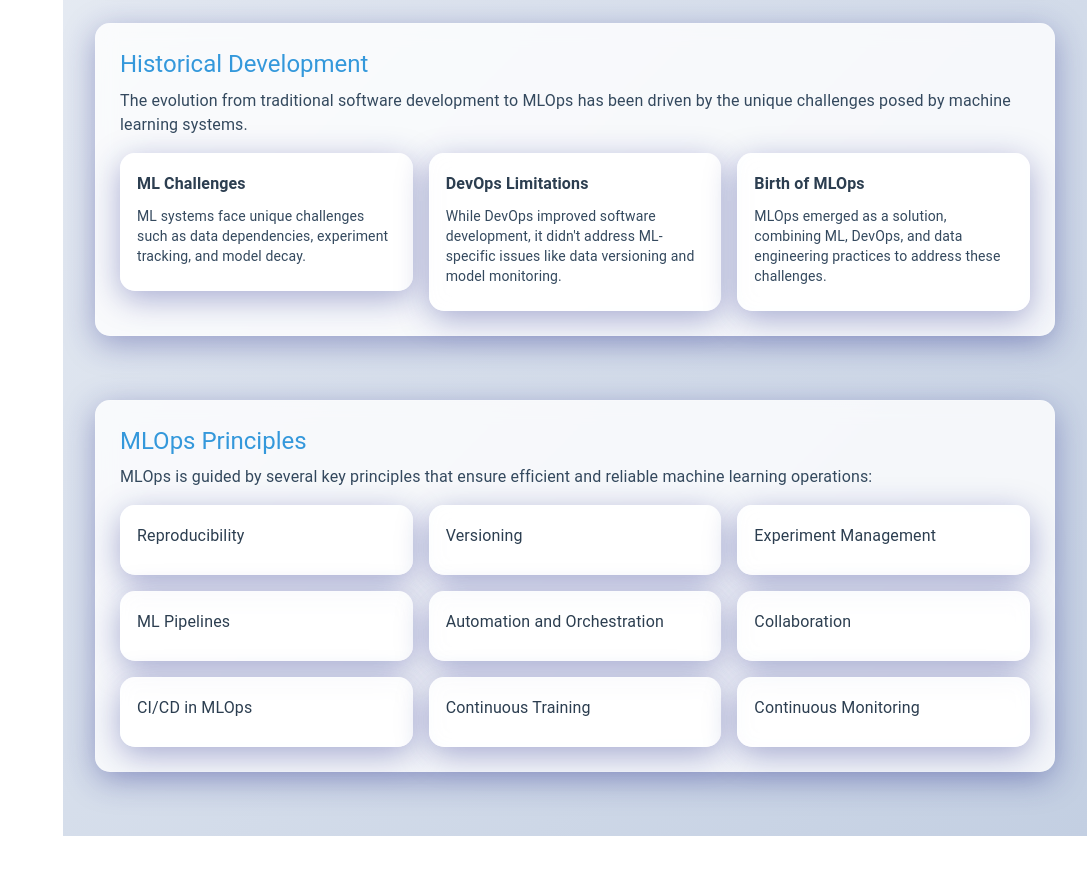
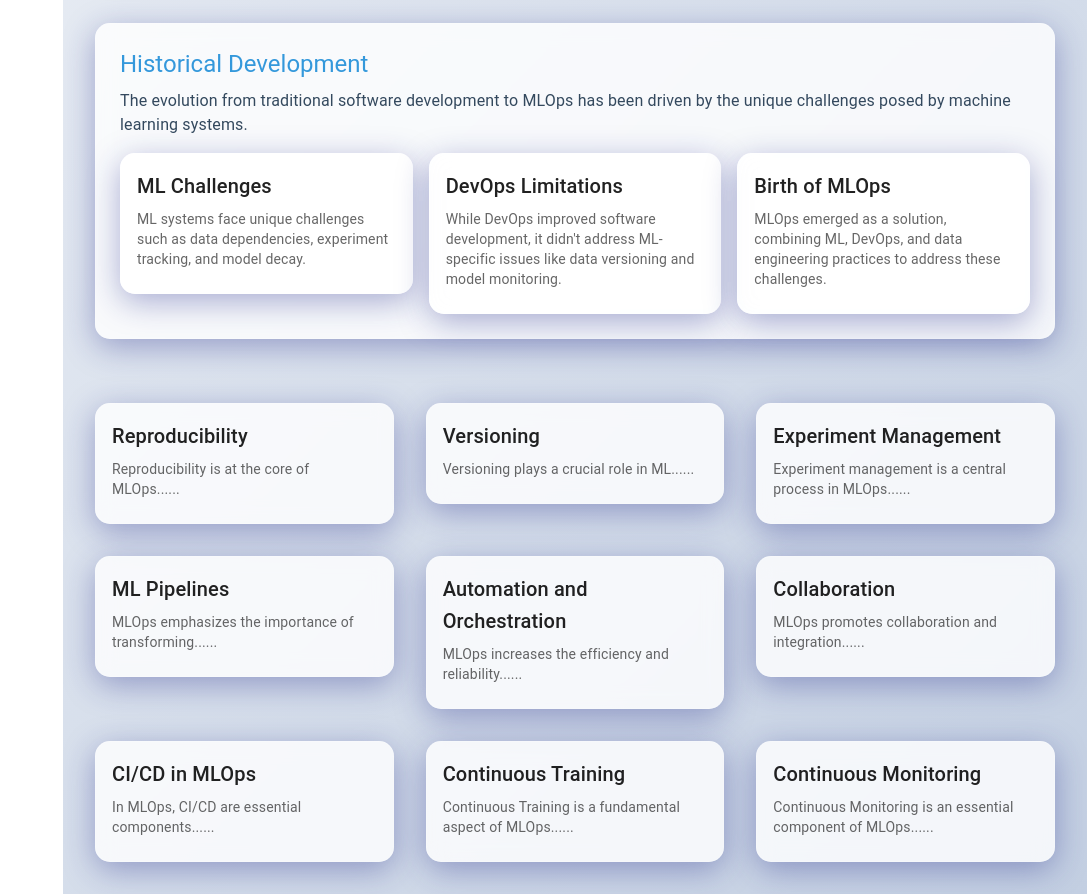
Before and after one commit to ahmad-salah94/mlops_stack, a Next.js app in the folder mlops-app/: page /home in a window 1280 px wide. Shown: the part 920-1814 px from the top of the page, without its empty margins (193-1280 px from the left). Before the commit the page ends 1756 px from the top, so only its background shows below. Built offline with nearby package versions, Linux system fonts and the light colour scheme.

Commit message:
Bugfixing

```diff
--- a/mlops-app/app/home/home.tsx
+++ b/mlops-app/app/home/home.tsx
@@ -56,7 +56,7 @@ const StyledCard = styled(Card)(({ theme }) => ({
   },
 }));
 
-// Wrap styled components with forwardRef for compatibility with motion
+// Motion wrapper without custom
 type MotionPaperProps = HTMLMotionProps<"div"> & React.ComponentProps<typeof StyledPaper>;
 
 const MotionPaper = forwardRef<HTMLDivElement, MotionPaperProps>((props, ref) => (
@@ -66,6 +66,7 @@ const MotionPaper = forwardRef<HTMLDivElement, MotionPaperProps>((props, ref) =>
 ));
 MotionPaper.displayName = 'MotionPaper';
 
+// Motion wrapper for the StyledCard
 type MotionCardProps = HTMLMotionProps<"div"> & React.ComponentProps<typeof StyledCard> & { index: number };
 
 const MotionCard = forwardRef<HTMLDivElement, MotionCardProps>(({ index, ...props }, ref) => (
@@ -73,7 +74,7 @@ const MotionCard = forwardRef<HTMLDivElement, MotionCardProps>(({ index, ...prop
     ref={ref}
     initial={{ opacity: 0, y: 20 }}
     animate={{ opacity: 1, y: 0 }}
-    transition={{ duration: 0.5, delay: 0.6 + (index * 0.1) }}
+    transition={{ duration: 0.5, delay: 0.6 + index * 0.1 }}
   >
     <StyledCard {...props} />
   </motion.div>
@@ -81,27 +82,29 @@ const MotionCard = forwardRef<HTMLDivElement, MotionCardProps>(({ index, ...prop
 MotionCard.displayName = 'MotionCard';
 
 const principlesData = {
-  "Reproducibility": "Reproducibility is at the core of MLOps. It refers to the ability to repeat ML experiments or ML models under the same conditions with identical results. This is crucial for ensuring the reliability and fairness of ML systems. Reproducibility is achieved through consistent versioning and careful experiment management, facilitating debugging, model performance evaluation, and the transfer of models into production. A reproducible ML system promotes confidence in the results and in the decisions made based on these models. Furthermore, reproducibility forms the basis for scaling and automating workflows throughout the lifecycle of ML models.",
-  "Versioning": "Versioning plays a crucial role in ML, ensuring the traceability and reliability of ML systems. Within MLOps practices, versioning refers to the careful documentation and management of changes in data, models, and code. This practice allows teams to effectively organize, track, and evaluate different iterations of datasets, model configurations, and algorithms. The goal is to create a reliable foundation for reproducibility and ensure a transparent development history. This makes it possible to easily revert to previous versions and clearly analyze and understand changes and their effects over time.",
-  "Experiment Management": "Experiment management is a central process in MLOps. It ensures the methodical execution and documentation of ML experiments. This process is closely linked to versioning, as it facilitates the management and tracking of experiments. Details about the data used, the hyperparameters set, and the results achieved are recorded. Through the structured capture of this information, data scientists and ML engineers can specifically test hypotheses and develop models more precisely. Additionally, effective experiment management provides a clear overview of all experiments conducted and their results.",
-  "ML Pipelines": "MLOps emphasizes the importance of transforming often unstructured ML code in notebooks into systematically structured ML pipelines. This transformation allows ML code to be effectively reproduced, validated, and monitored. By embedding the code in ML pipelines, a methodical and controllable environment is created in which data processing, feature extraction, model training, evaluation, and model deployment can run automatically. This systematic conversion not only promotes clarity and maintainability of the code but also ensures its reproducibility and scalability. This is essential for the reliable development and deployment of ML models.",
-  "Automation and Orchestration": "MLOps increases the efficiency and reliability of ML processes through the automation and orchestration of specific ML pipelines, such as data acquisition, data processing, and model training. Automation minimizes manual errors and improves the speed of recurring processes, particularly increasing the efficiency of data acquisition, processing, and training pipelines. Orchestration ensures the correct sequence and integration of automated steps. It controls relationships and dependencies between tasks within the pipelines and ensures dynamic resource allocation. Through these combined approaches, scalable, repeatable, and maintainable ML workflows can be created that support rapid iterations and consistent results across the entire ML pipeline.",
-  "Collaboration": "MLOps promotes collaboration and integration of various disciplines by providing common methods, tools, and platforms. This enables improved communication and coordination between key roles. The unification of workflows and the use of shared best practices increase transparency throughout the entire ML lifecycle. This ensures that all participants are synchronized, leading to accelerated development and increased quality of ML projects. The collaborative environment created by MLOps also facilitates the identification and resolution of challenges in real-time and supports continuous improvement of the development process.",
-  "CI/CD in MLOps": "In MLOps, CI/CD are essential components that go beyond traditional code integration. They encompass end-to-end integration and validation that consider changes to both data and ML models and their dependencies. This holistic approach ensures continuous and automatic verification of each change to immediately identify inconsistencies or errors and promote the stability of the codebase. This involves extensive validation processes such as dataset checks, model validation tests, and code quality checks. This ensures that each innovation is technically correct, of high quality, and can be seamlessly integrated into the existing system. Thus, the integrity and performance of ML systems are continuously maintained. The integration of CI/CD in MLOps promotes a culture of continuous improvement and optimization. This is essential for the agile development and operation of ML models. Teams can react faster to changes, increase the efficiency of the development process, and continuously improve the reliability and performance of models deployed in production.",
-  "Continuous Training": "Continuous Training is a fundamental aspect of MLOps. It ensures that ML models remain current and efficient. It is the automated process where ML models are regularly retrained with new or changed datasets to maintain their predictive accuracy and relevance. This practice is essential to proactively respond to changes such as data drift or changing market conditions. Through continuous adaptation of models to current data, steady optimization and ongoing improvement of model performance can be ensured. This is crucial for maintaining the validity and effectiveness of ML applications over time.",
-  "Continuous Monitoring": "Continuous Monitoring is an essential component of MLOps. It involves the ongoing monitoring of model performance as well as the quality of incoming data. The purpose of this process is to ensure the continued functionality and effectiveness of ML systems. Monitoring plays a key role in the early detection of anomalies such as data drift. This lays the foundation for timely and automatic retraining of the model. Through continuous assessment of both the performance indicators of the models and the data quality, Continuous Monitoring enables teams to efficiently diagnose and immediately address any deterioration. This significantly contributes to maintaining the reliability, accuracy, and general performance of ML solutions in production."
-};
+  "Reproducibility": "Reproducibility is at the core of MLOps...",
+  "Versioning": "Versioning plays a crucial role in ML...",
+  "Experiment Management": "Experiment management is a central process in MLOps...",
+  "ML Pipelines": "MLOps emphasizes the importance of transforming...",
+  "Automation and Orchestration": "MLOps increases the efficiency and reliability...",
+  "Collaboration": "MLOps promotes collaboration and integration...",
+  "CI/CD in MLOps": "In MLOps, CI/CD are essential components...",
+  "Continuous Training": "Continuous Training is a fundamental aspect of MLOps...",
+  "Continuous Monitoring": "Continuous Monitoring is an essential component of MLOps...",
+} as const;
+
+type PrincipleKey = keyof typeof principlesData;
 
 const Home: React.FC = () => {
   const [openModal, setOpenModal] = useState(false);
-  const [selectedPrinciple, setSelectedPrinciple] = useState('');
+  const [selectedPrinciple, setSelectedPrinciple] = useState<PrincipleKey | null>(null);
   const [isLoaded, setIsLoaded] = useState(false);
 
   useEffect(() => {
     setIsLoaded(true);
   }, []);
 
-  const handleOpenModal = (principle: string) => {
+  const handleOpenModal = (principle: PrincipleKey) => {
     setSelectedPrinciple(principle);
     setOpenModal(true);
   };
@@ -110,7 +113,7 @@ const Home: React.FC = () => {
     setOpenModal(false);
   };
 
-  const principles = [
+  const principles: PrincipleKey[] = [
     "Reproducibility",
     "Versioning",
     "Experiment Management",
@@ -188,69 +191,46 @@ const Home: React.FC = () => {
                   { title: "DevOps Limitations", content: "While DevOps improved software development, it didn't address ML-specific issues like data versioning and model monitoring." },
                   { title: "Birth of MLOps", content: "MLOps emerged as a solution, combining ML, DevOps, and data engineering practices to address these challenges." }
                 ].map((item, index) => (
-                  <Grid item xs={12} md={4} key={index}>
-                    <MotionCard index={index}>
+                  <Grid item xs={12} sm={4} key={index}>
+                    <StyledCard>
                       <CardContent>
-                        <Typography variant="subtitle1" sx={{ fontWeight: 'bold', mb: 1, color: '#2c3e50' }}>{item.title}</Typography>
-                        <Typography variant="body2" sx={{ color: '#34495e' }}>{item.content}</Typography>
+                        <Typography variant="h6" gutterBottom>
+                          {item.title}
+                        </Typography>
+                        <Typography variant="body2" color="textSecondary">
+                          {item.content}
+                        </Typography>
                       </CardContent>
-                    </MotionCard>
+                    </StyledCard>
                   </Grid>
                 ))}
               </Grid>
             </MotionPaper>
           </Grid>
 
-          <Grid item xs={12}>
-            <MotionPaper>
-              <Typography variant="h5" gutterBottom sx={{ color: '#3498db' }}>
-                MLOps Principles
-              </Typography>
-              <Typography variant="body1" sx={{ color: '#34495e', mb: 2 }}>
-                MLOps is guided by several key principles that ensure efficient and reliable machine learning operations:
-              </Typography>
-              <Grid container spacing={2}>
           {principles.map((principle, index) => (
             <Grid item xs={12} sm={6} md={4} key={index}>
               <MotionCard index={index} onClick={() => handleOpenModal(principle)}>
                 <CardContent>
-                        <Typography variant="subtitle1" sx={{ color: '#2c3e50' }}>{principle}</Typography>
+                  <Typography variant="h6" gutterBottom>
+                    {principle}
+                  </Typography>
+                  <Typography variant="body2" color="textSecondary">
+                    {principlesData[principle].slice(0, 100)}...
+                  </Typography>
                 </CardContent>
               </MotionCard>
             </Grid>
           ))}
         </Grid>
-            </MotionPaper>
-          </Grid>
-        </Grid>
 
-        <Modal
-          open={openModal}
-          onClose={handleCloseModal}
-          aria-labelledby="modal-modal-title"
-          aria-describedby="modal-modal-description"
-        >
-          <Box sx={{
-            position: 'absolute',
-            top: '50%',
-            left: '50%',
-            transform: 'translate(-50%, -50%)',
-            width: '80%',
-            maxWidth: 600,
-            maxHeight: '80vh',
-            bgcolor: 'background.paper',
-            boxShadow: 24,
-            p: 4,
-            borderRadius: 2,
-            overflow: 'auto',
-            background: 'rgba(255, 255, 255, 0.9)',
-            backdropFilter: 'blur(10px)',
-          }}>
-            <Typography id="modal-modal-title" variant="h6" component="h2" gutterBottom sx={{ color: '#3498db' }}>
+        <Modal open={openModal} onClose={handleCloseModal}>
+          <Box sx={{ position: 'absolute', top: '50%', left: '50%', transform: 'translate(-50%, -50%)', bgcolor: 'background.paper', boxShadow: 24, p: 4, borderRadius: '10px', maxWidth: 500 }}>
+            <Typography variant="h6" gutterBottom>
               {selectedPrinciple}
             </Typography>
-            <Typography id="modal-modal-description" sx={{ mt: 2, color: '#34495e' }}>
-              {principlesData[selectedPrinciple]}
+            <Typography variant="body1">
+              {selectedPrinciple ? principlesData[selectedPrinciple] : ''}
             </Typography>
           </Box>
         </Modal>
```
Also changed, not shown: mlops-app/app/maturity-model/page.tsx (+8 -6 lines). Lines whose indentation alone changed are shown as unchanged.
